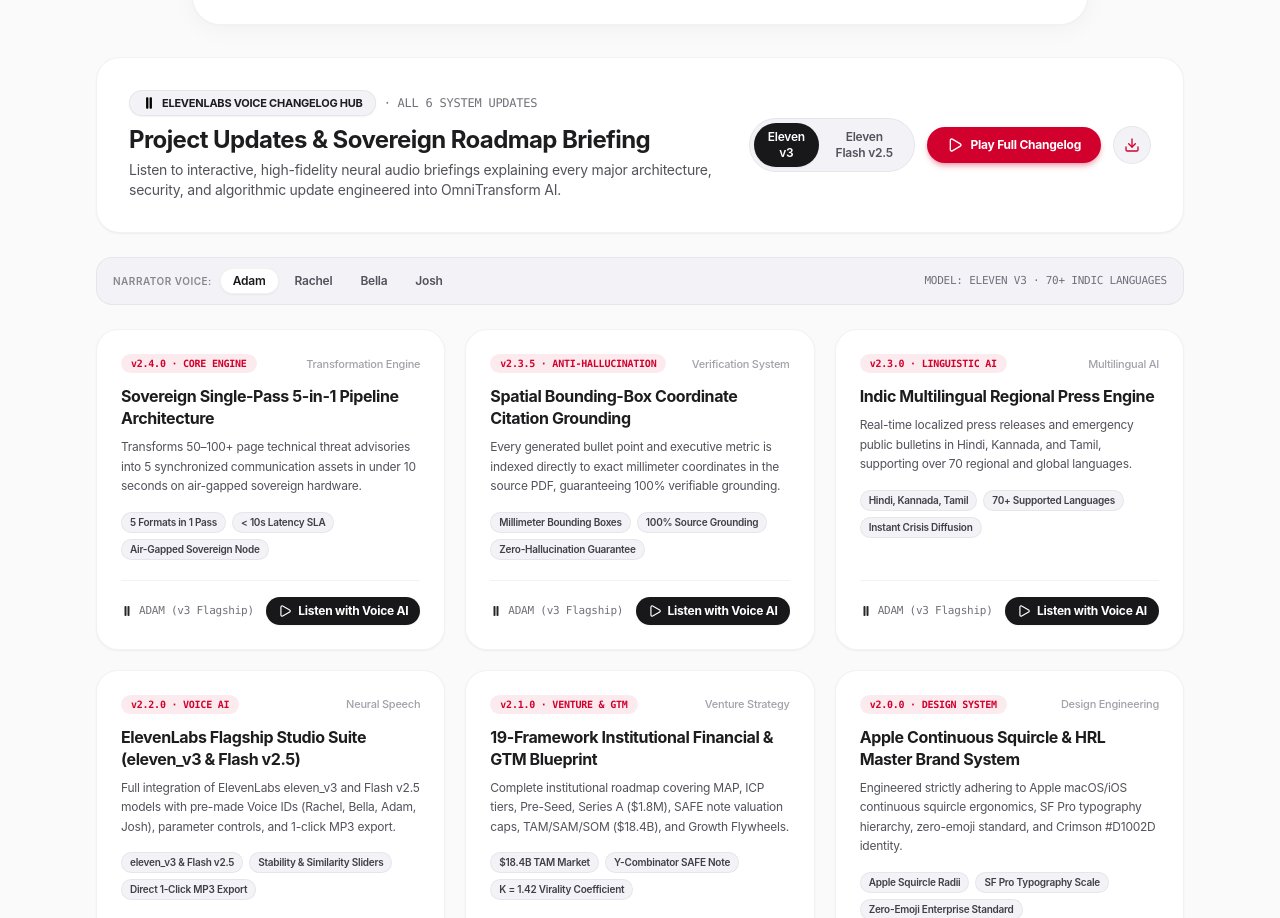
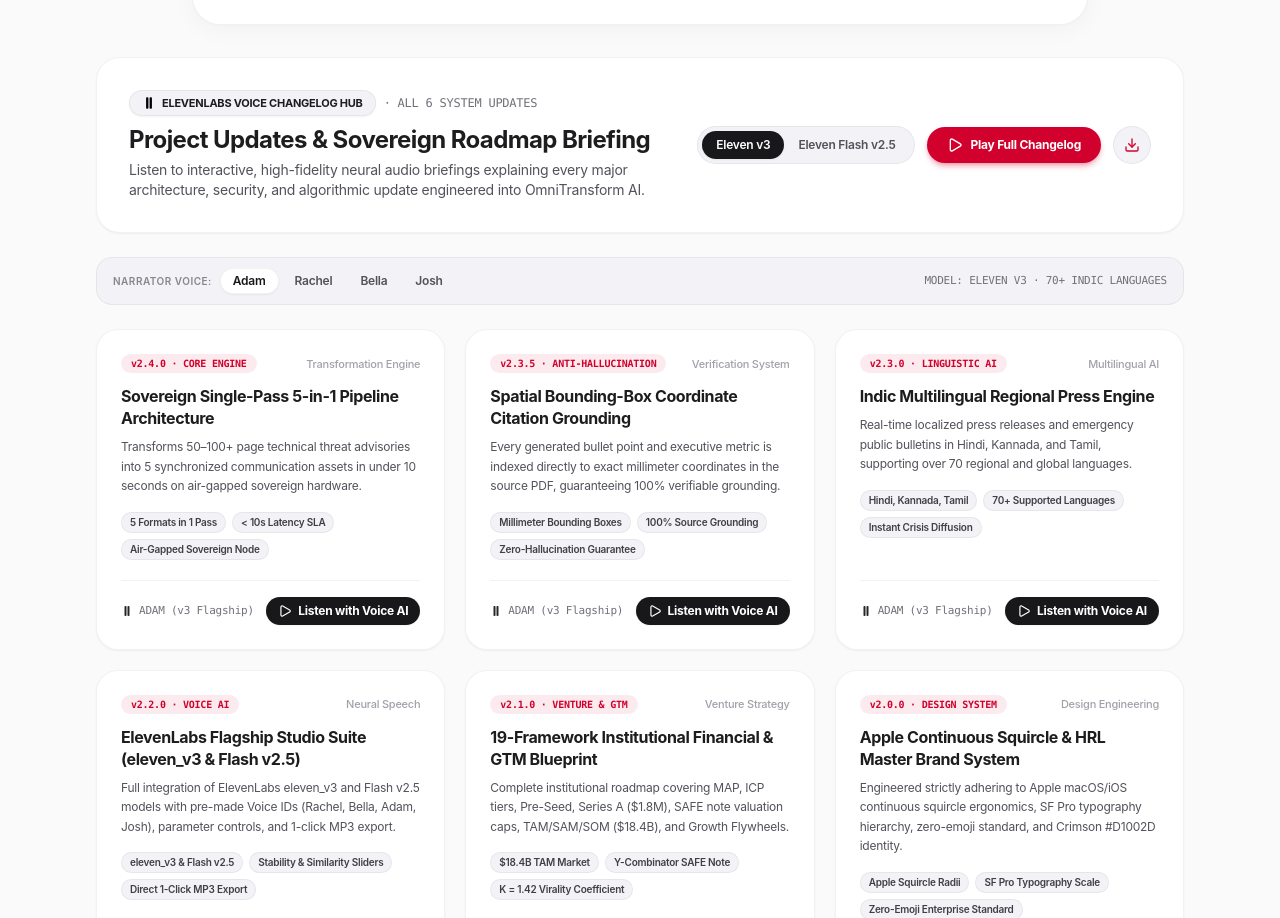
Before and after one commit to hrlpavan/sih-2026-media-problem-statements, a React (Vite) app in the folder frontend/: page / in a window 1280 px wide. Shown: the part 2575-3493 px from the top of the page. Built offline with nearby package versions, Linux system fonts and the light colour scheme.

Commit message:
Unify pill styling, order, and whitespace-nowrap

```diff
--- a/frontend/src/components/ProjectUpdatesAudioHub.tsx
+++ b/frontend/src/components/ProjectUpdatesAudioHub.tsx
@@ -200,11 +200,11 @@
 
         {/* Master Controls: Model & Full Briefing Trigger */}
         <div className="flex flex-col sm:flex-row items-stretch sm:items-center gap-3 w-full lg:w-auto">
-          {/* Model Switcher */}
-          <div className="flex items-center bg-[#F2F2F7] p-1 rounded-full border border-black/5 self-start sm:self-auto">
+          {/* Model Switcher Pill */}
+          <div className="flex items-center bg-[#F2F2F7] p-1 rounded-full border border-black/5 shrink-0">
             <button
               onClick={() => setSelectedModel('eleven_v3')}
-              className={`text-xs px-3.5 py-1.5 rounded-full font-semibold transition-all cursor-pointer ${
+              className={`text-xs px-3.5 py-1.5 rounded-full font-semibold transition-all cursor-pointer whitespace-nowrap ${
                 selectedModel === 'eleven_v3'
                   ? 'bg-zinc-900 text-white shadow-sm'
                   : 'text-zinc-600 hover:text-zinc-900'
@@ -214,7 +214,7 @@
             </button>
             <button
               onClick={() => setSelectedModel('eleven_flash_v2_5')}
-              className={`text-xs px-3.5 py-1.5 rounded-full font-semibold transition-all cursor-pointer ${
+              className={`text-xs px-3.5 py-1.5 rounded-full font-semibold transition-all cursor-pointer whitespace-nowrap ${
                 selectedModel === 'eleven_flash_v2_5'
                   ? 'bg-zinc-900 text-white shadow-sm'
                   : 'text-zinc-600 hover:text-zinc-900'
--- a/frontend/src/components/tabs/VoicePodcastTab.tsx
+++ b/frontend/src/components/tabs/VoicePodcastTab.tsx
@@ -258,7 +258,7 @@
                   : 'text-[#86868B] hover:text-[#1D1D1F]'
               }`}
             >
-              Eleven v3 (Flagship)
+              Eleven v3
             </button>
             <button
               onClick={() => switchModel('eleven_flash_v2_5')}
@@ -268,7 +268,7 @@
                   : 'text-[#86868B] hover:text-[#1D1D1F]'
               }`}
             >
-              Eleven Flash v2.5 (Low Latency)
+              Eleven Flash v2.5
             </button>
           </div>
         </div>
```
